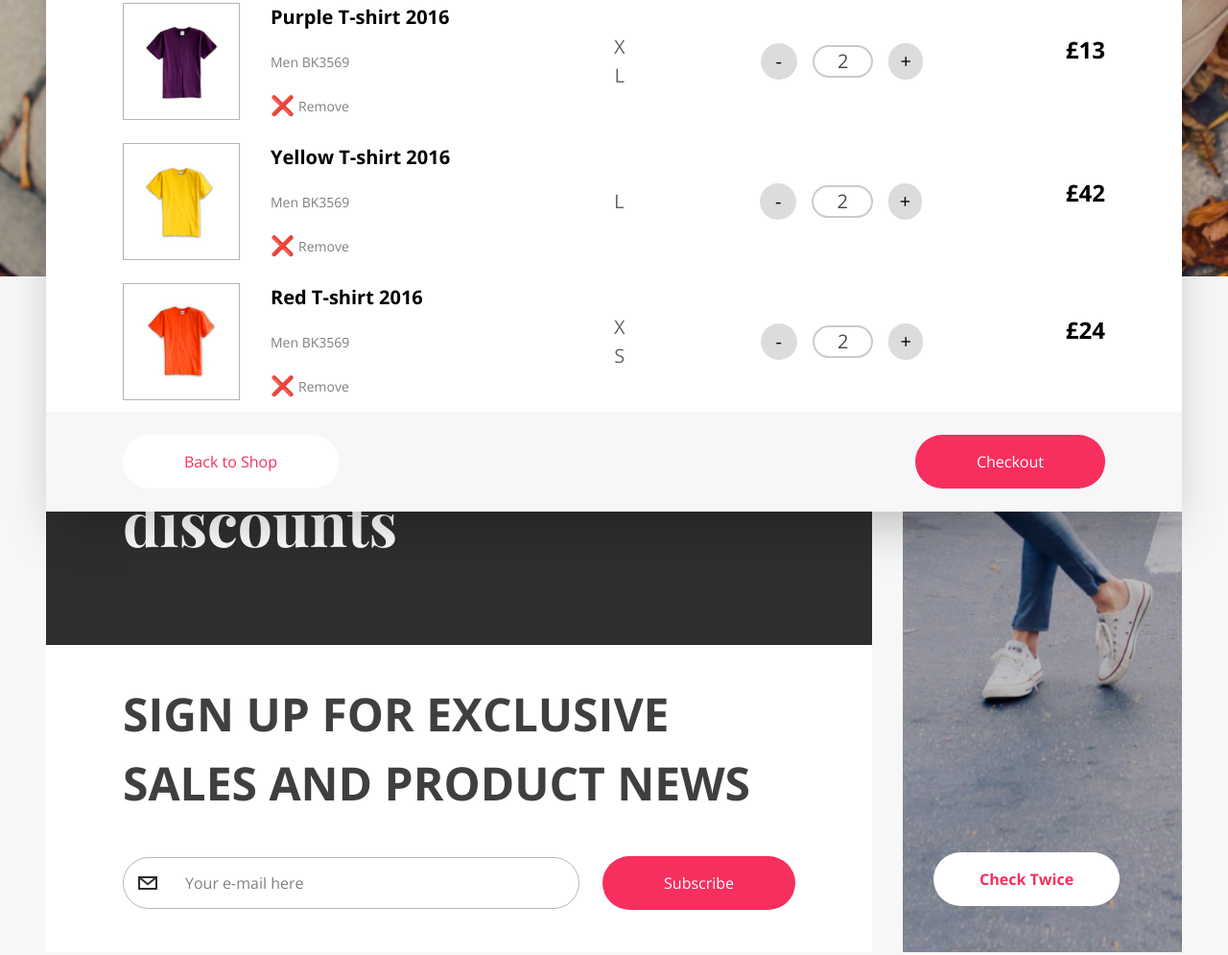
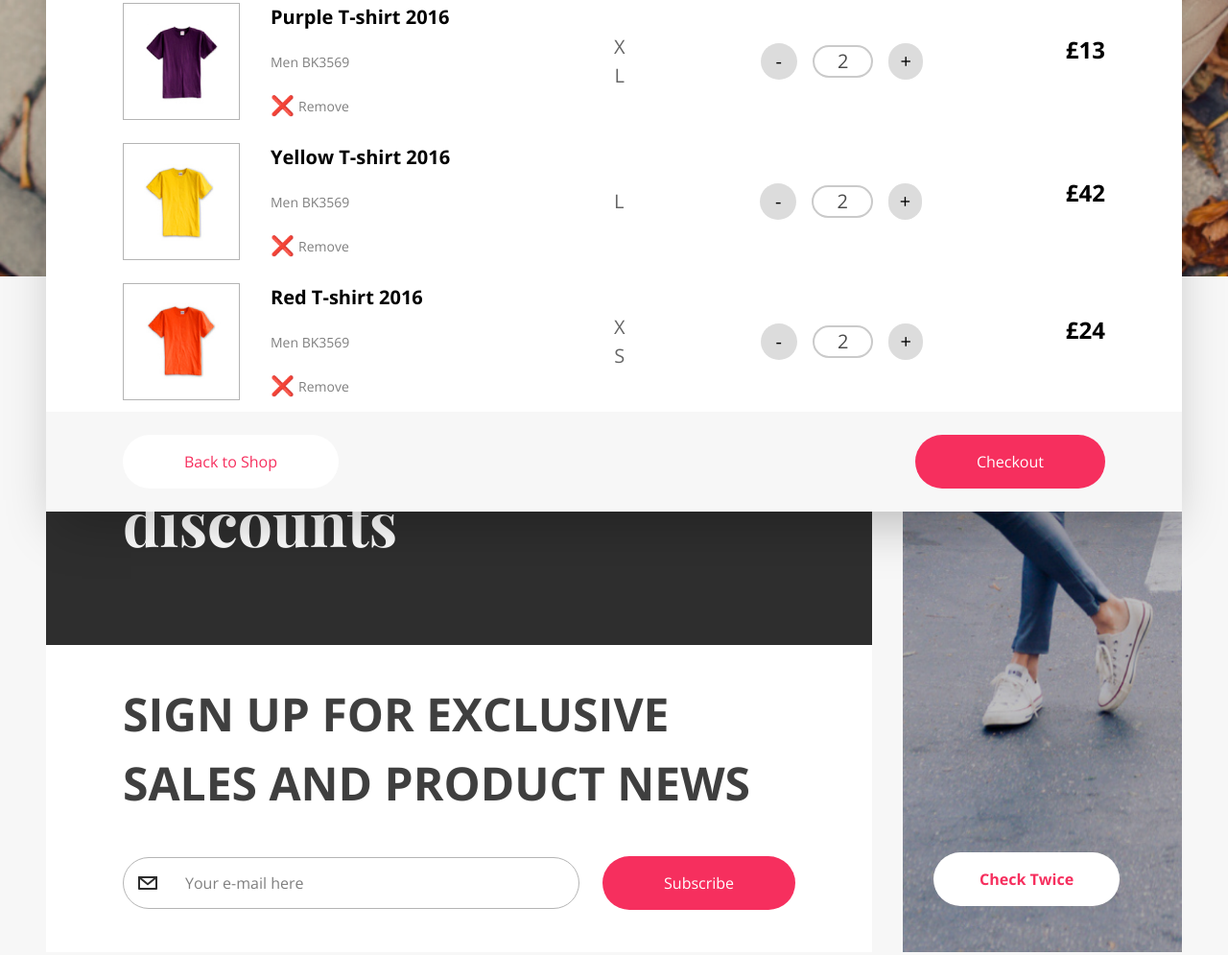
Before and after one commit to Veraclins/shopmate-uiux, a website: page cart.html in a window 1280 px wide. Shown: the part 437-1432 px from the top of the page at 96% size. Drawn offline with nearby package versions, Linux system fonts and the light colour scheme.

Commit message:
other minor fixes

```diff
--- a/cart.html
+++ b/cart.html
@@ -67,7 +67,7 @@
           </div>
         </div>
         <div class="bg-local bg-cover bg-center ml-4 relative" style="background-image: url('./Images/Images-shoe5.png')">
-          <img src="./Images/images-shoe5.png" alt="">
+          <img src="./Images/images-shoe5.png" class="h-full"alt="">
           <div class="absolute bottom-0 left-0 pl-8 pb-10">
             <button class="btn bg-white text-brand font-bold ml-0 mr-6 px-12">
               Check Twice
```
Also changed, not shown: item.html (+1 -1 lines).
